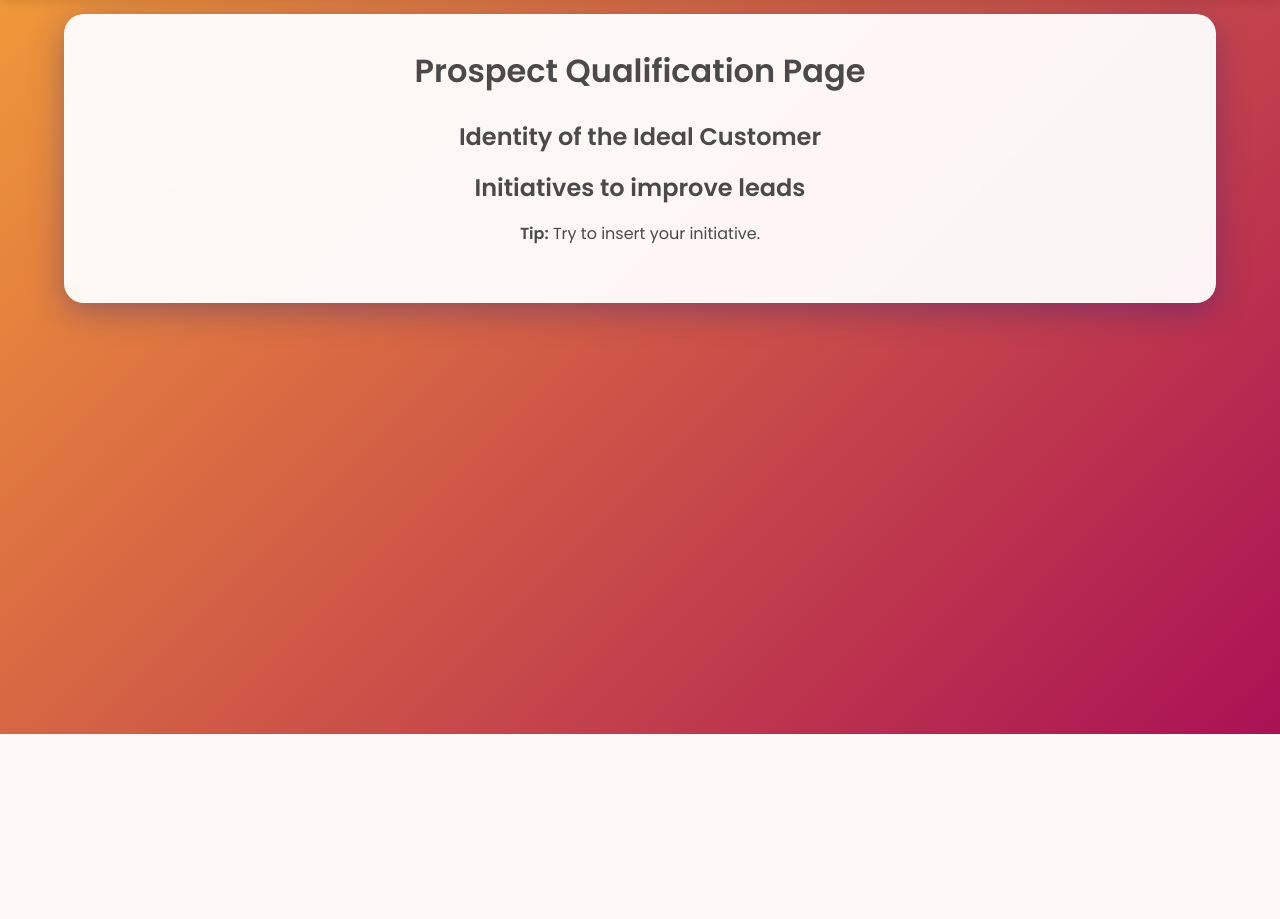
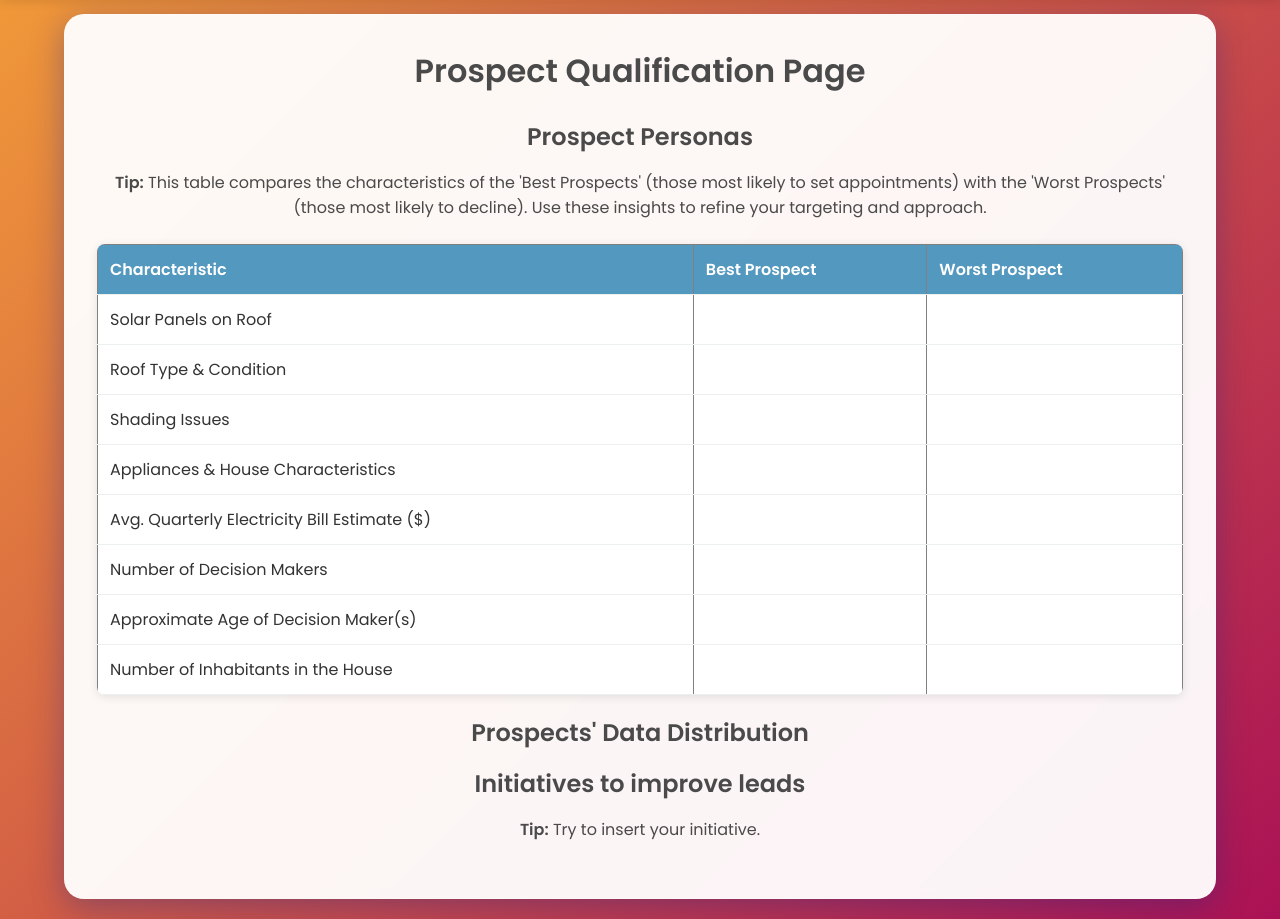
Before and after one commit to alessandroredrouge/Solar-Leads, a Flask app: page /prospect_qualification in a window 1280 px wide. Shown: the part 66-985 px from the top of the page. Before the commit the page ends 800 px from the top, so only its background shows below. Run offline with Flask 2, Linux system fonts and the light colour scheme; the visitor is signed in with stand-in values (Sample User, id 1); data that the repository does not hold is empty; parts of the project's set-up code (start-up, migrations or seed data) failed here and were passed over.

Commit message:
Added the Prospect Personas section in the Prospect Qualification page

```diff
--- a/app/data_processing.py
+++ b/app/data_processing.py
@@ -7,7 +7,8 @@ import pandas as pd
 from pymongo import MongoClient
 from datetime import datetime, timedelta
 from dotenv import load_dotenv
-from collections import defaultdict
+from collections import defaultdict, Counter
+from statistics import mean
 
 
 # Load environment variables from .env file
@@ -132,6 +133,60 @@ def get_overall_performance(role, nickname):
 
     return overall_performance
 
+# Functions for the Prospect Qualification webpage
+
+def get_prospect_personas():
+    all_data = list(collection.find())
+
+    def get_normalized_data(field):
+        total_counts = Counter()
+        appointment_counts = Counter()
+        non_appointment_counts = Counter()
+
+        for d in all_data:
+            if d['prospect_response'] not in ['No answer', 'Request to Return later']:
+                value = d.get(field)
+                if value is not None and value != '':
+                    total_counts[str(value)] += 1
+                    if d['prospect_response'] == 'Appointment set':
+                        appointment_counts[str(value)] += 1
+                    else:
+                        non_appointment_counts[str(value)] += 1
+
+        normalized_data_best = {}
+        normalized_data_worst = {}
+        for option, total_count in total_counts.items():
+            appointment_count = appointment_counts.get(option, 0)
+            normalized_data_best[option] = appointment_count / total_count if total_count > 0 else 0
+            non_appointment_count = non_appointment_counts.get(option, 0)
+            normalized_data_worst[option] = non_appointment_count / total_count if total_count > 0 else 0
+
+        return {'best': normalized_data_best, 'worst': normalized_data_worst}
+
+    def get_best_worst(normalized_data):
+        sorted_data = sorted(normalized_data.items(), key=lambda x: x[1], reverse=True)
+        return sorted_data[0][0]
+
+    fields = ['solar_panels_on_roof', 'roof_type_condition', 'shading_issues', 'appliances',
+              'number_of_decision_makers', 'approximate_age', 'number_inhabitants']
+
+    best_persona = {}
+    worst_persona = {}
+
+    for field in fields:
+        normalized_data = get_normalized_data(field)
+        best, worst = get_best_worst(normalized_data['best']), get_best_worst(normalized_data['worst'])
+        best_persona[field] = best
+        worst_persona[field] = worst
+
+    # Handle electricity bill estimate separately
+    appointment_bills = [float(d['electricity_bill_estimate']) for d in all_data if d['prospect_response'] == 'Appointment set' and d['electricity_bill_estimate'] not in ['', 'n/a', None]]
+    non_appointment_bills = [float(d['electricity_bill_estimate']) for d in all_data if d['prospect_response'] not in ['Appointment set', 'No answer', 'Request to Return later'] and d['electricity_bill_estimate'] not in ['', 'n/a', None]]
+
+    best_persona['electricity_bill_estimate'] = round(mean(appointment_bills), 2) if appointment_bills else 'n/a'
+    worst_persona['electricity_bill_estimate'] = round(mean(non_appointment_bills), 2) if non_appointment_bills else 'n/a'
+
+    return {'best': best_persona, 'worst': worst_persona}
 
 # Functions for the Analytics webpage
 
--- a/app/main.py
+++ b/app/main.py
@@ -3,7 +3,7 @@
 # Programming Language: Python (Flask).
 
 from flask import Flask, render_template, request, session, redirect, url_for, session, flash, jsonify
-from data_processing import sync_local_cache, get_one_day_performance, get_overall_performance, get_team_overview, get_team_performance, get_prospect_responses, get_reasons_of_no, prepare_data_for_prediction
+from data_processing import sync_local_cache, get_one_day_performance, get_overall_performance, get_team_overview, get_team_performance, get_prospect_responses, get_reasons_of_no, prepare_data_for_prediction, get_prospect_personas
 from database import save_data, delete_data, delete_ALL_data, load_data, load_num_of_data, load_ML_prediction_data, get_map_data, get_last_available_date_for_user
 from datetime import datetime
 from ML_model import load_trained_model
@@ -198,6 +198,14 @@ def get_overall_performance_data():
     overall_performance = get_overall_performance(role, nickname)
     return jsonify(overall_performance)
 
+@app.route('/get_prospect_personas')
+def get_prospect_personas_data():
+    role = session.get('role')
+    if not role or role == 'Canvasser':
+        return jsonify({"error": "Unauthorized"}), 403
+    personas = get_prospect_personas()
+    return jsonify(personas)
+
 @app.route('/get_team_overview', methods=['GET'])
 def get_team_overview_data():
     if session.get('role') != 'Manager':
--- a/app/static/script.js
+++ b/app/static/script.js
@@ -333,6 +333,37 @@ Would this be something you're interested in?";
     }
 });
 
+// Function to populate the Prospect Personas table
+function populateProspectPersonas() {
+    fetch('/get_prospect_personas')
+        .then(response => response.json())
+        .then(data => {
+            document.getElementById('best-solar-panels').textContent = data.best.solar_panels_on_roof;
+            document.getElementById('worst-solar-panels').textContent = data.worst.solar_panels_on_roof;
+            document.getElementById('best-roof-condition').textContent = data.best.roof_type_condition;
+            document.getElementById('worst-roof-condition').textContent = data.worst.roof_type_condition;
+            document.getElementById('best-shading-issues').textContent = data.best.shading_issues;
+            document.getElementById('worst-shading-issues').textContent = data.worst.shading_issues;
+            document.getElementById('best-appliances').textContent = data.best.appliances;
+            document.getElementById('worst-appliances').textContent = data.worst.appliances;
+            document.getElementById('best-electricity-bill').textContent = data.best.electricity_bill_estimate;
+            document.getElementById('worst-electricity-bill').textContent = data.worst.electricity_bill_estimate;
+            document.getElementById('best-decision-makers').textContent = data.best.number_of_decision_makers;
+            document.getElementById('worst-decision-makers').textContent = data.worst.number_of_decision_makers;
+            document.getElementById('best-age').textContent = data.best.approximate_age;
+            document.getElementById('worst-age').textContent = data.worst.approximate_age;
+            document.getElementById('best-inhabitants').textContent = data.best.number_inhabitants;
+            document.getElementById('worst-inhabitants').textContent = data.worst.number_inhabitants;
+        })
+        .catch(error => console.error('Error:', error));
+}
+
+// Load components of the Prospect Qualification page
+document.addEventListener('DOMContentLoaded', function() {
+    if (document.getElementById('best-solar-panels')) {
+        populateProspectPersonas();
+    }
+});
 
 // Call this function when the analytics page loads
 document.addEventListener('DOMContentLoaded', function() {
--- a/app/templates/prospect_qualification.html
+++ b/app/templates/prospect_qualification.html
@@ -38,14 +38,69 @@
 <body>
     <div class="flex-container">
         <h1>Prospect Qualification Page</h1>
-        <h2>Identity of the Ideal Customer</h2>
+        <h2>Prospect Personas</h2>
+        <p class="data-tip"><strong>Tip:</strong> This table compares the characteristics of the 'Best Prospects' (those most likely to set appointments) with the 'Worst Prospects' (those most likely to decline). Use these insights to refine your targeting and approach.</p>
+        <div class="table-wrapper">
+            <table border="1">
+                <thead>
+                    <tr>
+                        <th>Characteristic</th>
+                        <th>Best Prospect</th>
+                        <th>Worst Prospect</th>
+                    </tr>
+                </thead>
+                <tbody>
+                    <tr>
+                        <td>Solar Panels on Roof</td>
+                        <td id="best-solar-panels"></td>
+                        <td id="worst-solar-panels"></td>
+                    </tr>
+                    <tr>
+                        <td>Roof Type & Condition</td>
+                        <td id="best-roof-condition"></td>
+                        <td id="worst-roof-condition"></td>
+                    </tr>
+                    <tr>
+                        <td>Shading Issues</td>
+                        <td id="best-shading-issues"></td>
+                        <td id="worst-shading-issues"></td>
+                    </tr>
+                    <tr>
+                        <td>Appliances & House Characteristics</td>
+                        <td id="best-appliances"></td>
+                        <td id="worst-appliances"></td>
+                    </tr>
+                    <tr>
+                        <td>Avg. Quarterly Electricity Bill Estimate ($)</td>
+                        <td id="best-electricity-bill"></td>
+                        <td id="worst-electricity-bill"></td>
+                    </tr>
+                    <tr>
+                        <td>Number of Decision Makers</td>
+                        <td id="best-decision-makers"></td>
+                        <td id="worst-decision-makers"></td>
+                    </tr>
+                    <tr>
+                        <td>Approximate Age of Decision Maker(s)</td>
+                        <td id="best-age"></td>
+                        <td id="worst-age"></td>
+                    </tr>
+                    <tr>
+                        <td>Number of Inhabitants in the House</td>
+                        <td id="best-inhabitants"></td>
+                        <td id="worst-inhabitants"></td>
+                    </tr>
+                </tbody>
+            </table>
+        </div>
+        <h2>Prospects' Data Distribution</h2>
 
 
+        <h2>Initiatives to improve leads</h2>
+        <p class="data-tip"><strong>Tip:</strong> Try to insert your initiative.</p>
         <!-- There are 3 buckets: Succesful, Current and Unsuccesfull Initiatives.
          For each bucket, Create a structure containing different tasks that can be saved and visualized, of which you can change order through drag & drop, that with two buttons you can or eliminate definitively or move in another bucket
          Each element contains the problem the initiative addresses (as a colored tag), its title , a brief description, a timeline, an estimation of costs and of people to involve -->
-        <h2>Initiatives to improve leads</h2>
-        <p class="data-tip"><strong>Tip:</strong> Try to insert your initiative.</p>
 
     </div>
 </body>
```
